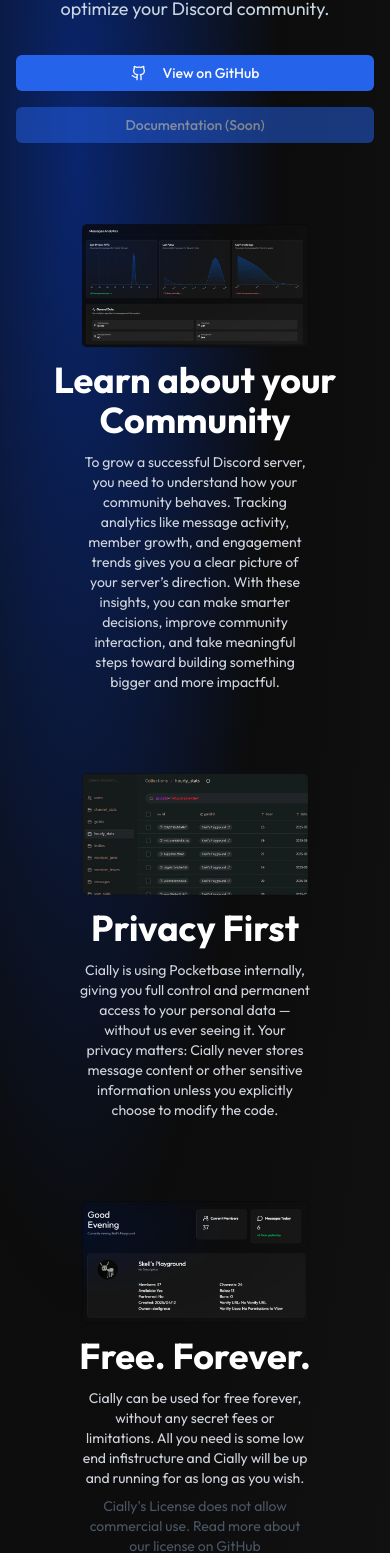
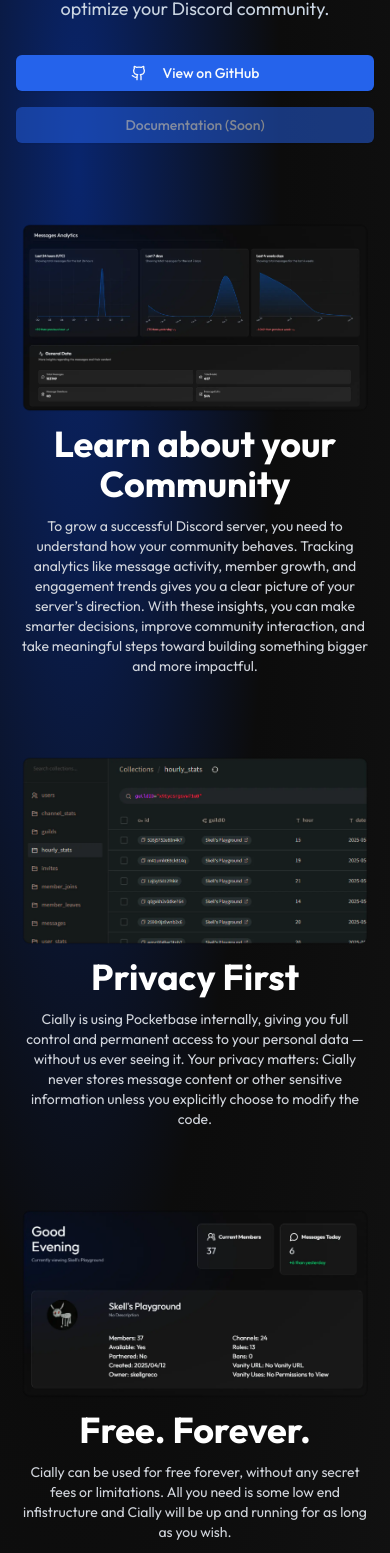
Before and after one commit to cially/website, a React (Vite) app: page / in a window 390 px wide. Shown: the part 431-1984 px from the top of the page. Built offline with nearby package versions, Linux system fonts and the light colour scheme.

Commit message:
Fixed issues for mobile screens

```diff
--- a/src/App.tsx
+++ b/src/App.tsx
@@ -93,14 +93,14 @@ export default function PlaceholderSite() {
       {/* Second Section */}
       <main>
         <div className="grid grid-cols-1 lg:grid-cols-2 place-items-center">
-          <div className="w-full px-20">
+          <div className="w-full px-5 lg:px-20">
             <img src="./screen-1.webp" />
           </div>
           <div className="text-center">
             <h2 className="text-4xl sm:text-3xl font-bold mt-3">
               Learn about your Community
             </h2>
-            <div className="px-20 text-gray-300 text-sm mt-3">
+            <div className="px-5 lg:px-20 text-gray-300 text-sm mt-3">
               To grow a successful Discord server, you need to understand how
               your community behaves. Tracking analytics like message activity,
               member growth, and engagement trends gives you a clear picture of
@@ -112,14 +112,14 @@ export default function PlaceholderSite() {
         </div>
 
         <div className="grid grid-cols-1 lg:grid-cols-2 place-items-center mt-20">
-          <div className="w-full px-20">
+          <div className="w-full px-5 lg:px-20">
             <img src="./screen-2.webp" />
           </div>
           <div className="text-center">
             <h2 className="text-4xl sm:text-3xl font-bold mt-3">
               Privacy First
             </h2>
-            <div className="px-20 text-gray-300 text-sm mt-3">
+            <div className="px-5 lg:px-20 text-gray-300 text-sm mt-3">
               Cially is using Pocketbase internally, giving you full control and
               permanent access to your personal data — without us ever seeing
               it. Your privacy matters: Cially never stores message content or
@@ -130,14 +130,14 @@ export default function PlaceholderSite() {
         </div>
 
         <div className="grid grid-cols-1 lg:grid-cols-2 place-items-center mt-20">
-          <div className="w-full px-20">
+          <div className="w-full px-5 lg:px-20">
             <img src="./screen-3.webp" />
           </div>
           <div className="text-center">
             <h2 className="text-4xl sm:text-3xl font-bold mt-3">
               Free. Forever.
             </h2>
-            <div className="px-20 text-gray-300 text-sm mt-3">
+            <div className="px-5 lg:px-20 text-gray-300 text-sm mt-3">
               Cially can be used for free forever, without any secret fees or
               limitations. All you need is some low end infistructure and Cially
               will be up and running for as long as you wish.
@@ -150,7 +150,7 @@ export default function PlaceholderSite() {
         </div>
 
         <h3 className="text-4xl sm:text-3xl font-bold text-center mt-20">Get Started Now</h3>
-        <div className="place-self-center grid grid-cols-2 gap-3 my-10 mt-10">
+        <div className="place-self-center grid grid-cols-1 lg:grid-cols-2 gap-3 my-10 mt-10">
           <Button className="font-medium" asChild>
             <a href="https://github.com/cially/cially">
               <Github className="h-4 w-4 mr-2" />
```
